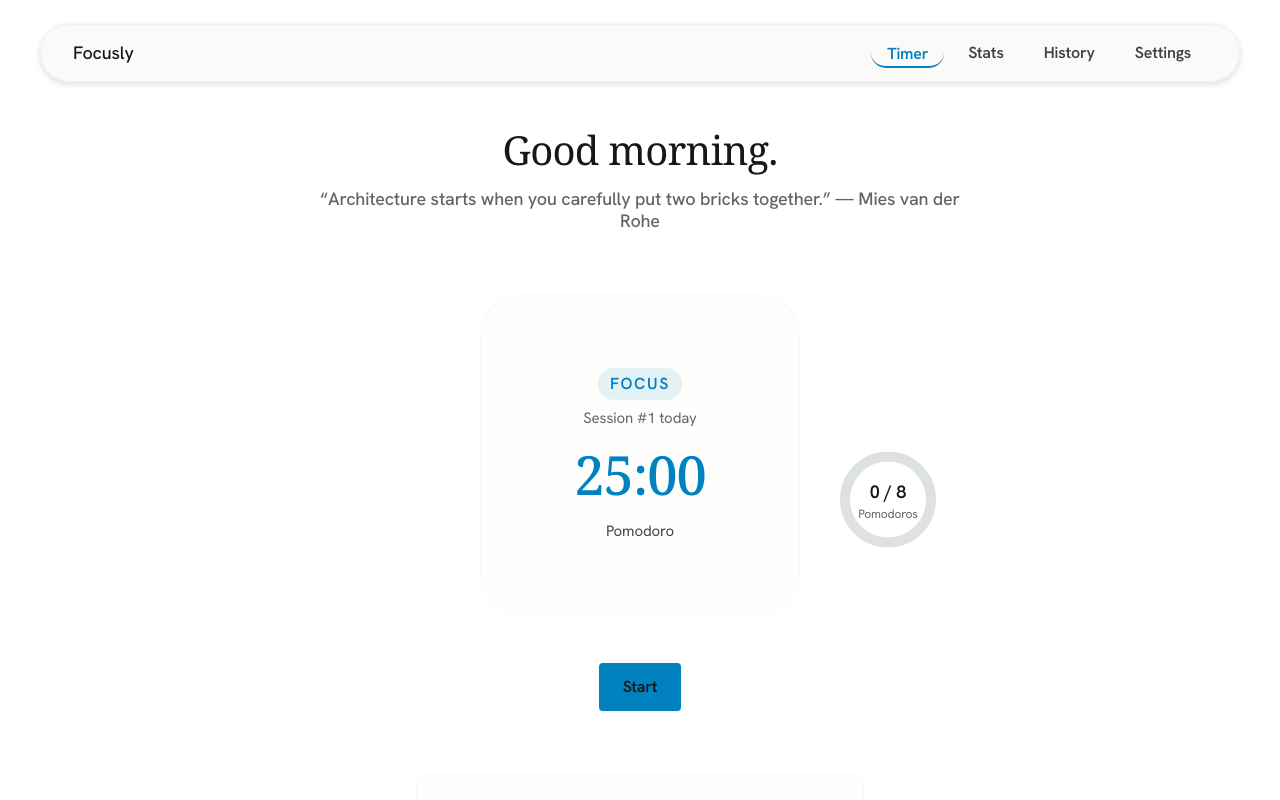
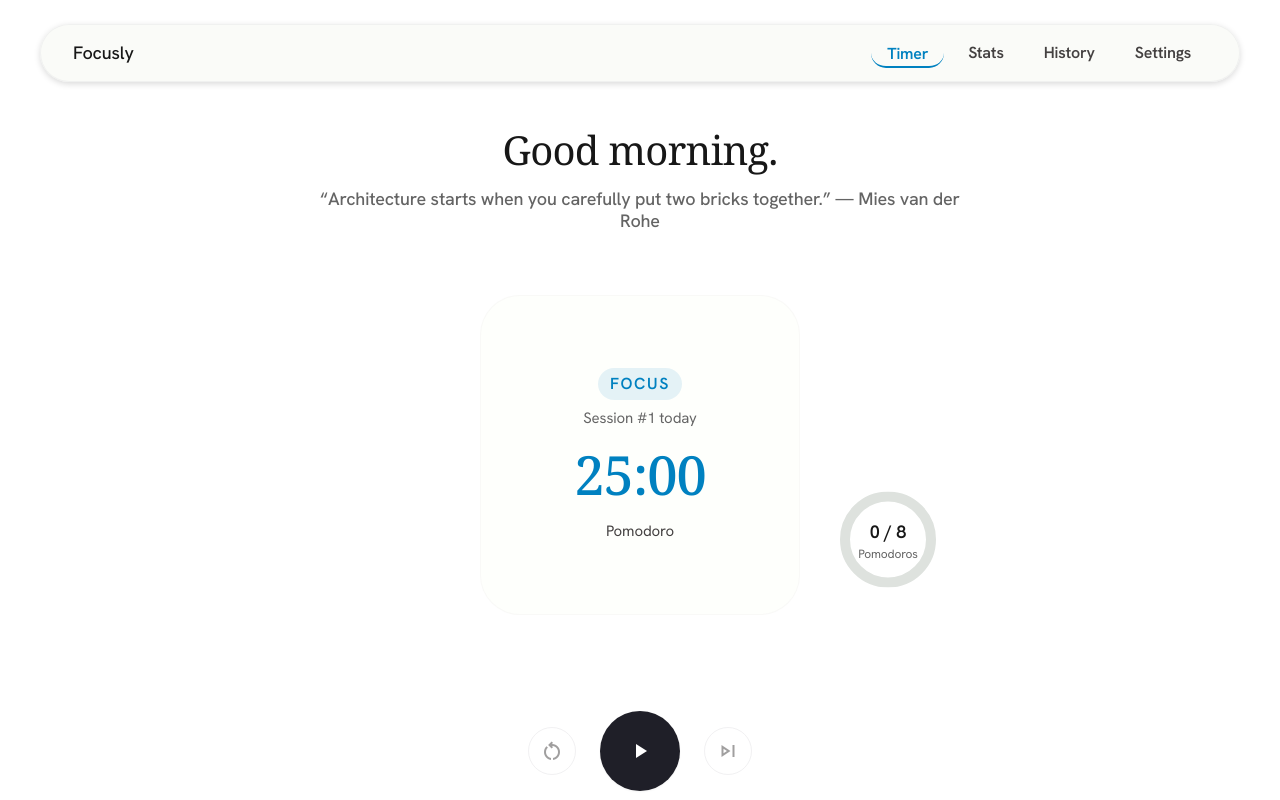
Before and after one commit to lequangtuyen543/Focusly, a React (Vite) app in the folder focusly-client/: page / in a window 1280 px wide. Shown: the top 800 px of the page. Built offline with nearby package versions, Linux system fonts and the light colour scheme.

Commit message:
Match Timer Buttons with Stitch Design

```diff
--- a/focusly-client/src/components/timer/TimerControls.tsx
+++ b/focusly-client/src/components/timer/TimerControls.tsx
@@ -1,5 +1,5 @@
 import React, { useEffect, useState, useCallback } from 'react';
-import { Button } from '@/components/ui/button';
+
 import { useTimerStore } from '@/store/timerStore';
 import { useSettingsStore } from '@/store/settingsStore';
 import { requestPermission } from '@/hooks/useNotification';
@@ -80,35 +80,55 @@ const TimerControls: React.FC = () => {
   }, [clearConfirm]);
 
   return (
-    <div className="flex items-center gap-4">
-      {status === 'idle' && (
-        <Button variant="primary" size="lg" onClick={handleStart}>
-          Start
-        </Button>
+    <div className="flex items-center gap-6 mt-12">
+      <button
+        onClick={status !== 'idle' ? handleResetClick : undefined}
+        disabled={status === 'idle'}
+        className={`w-12 h-12 flex items-center justify-center rounded-full border border-outline-variant/50 transition-colors ${
+          status === 'idle'
+            ? 'text-slate-gray opacity-50 cursor-not-allowed'
+            : confirmingReset
+            ? 'text-error border-error/50 hover:bg-error/10'
+            : 'text-slate-gray hover:bg-surface-container hover:text-primary'
+        }`}
+        title={confirmingReset ? 'Confirm Reset' : 'Reset'}
+      >
+        <span className="material-symbols-outlined" style={{ fontVariationSettings: "'FILL' 0" }}>
+          restart_alt
+        </span>
+      </button>
+
+      {status === 'running' ? (
+        <button
+          onClick={pause}
+          className="w-20 h-20 flex items-center justify-center rounded-full bg-primary text-on-primary shadow-sm hover:scale-95 transition-transform"
+          title="Pause"
+        >
+          <span className="material-symbols-outlined text-4xl" style={{ fontVariationSettings: "'FILL' 1" }}>
+            pause
+          </span>
+        </button>
+      ) : (
+        <button
+          onClick={status === 'idle' ? handleStart : resume}
+          className="w-20 h-20 flex items-center justify-center rounded-full bg-primary text-on-primary shadow-sm hover:scale-95 transition-transform"
+          title={status === 'idle' ? 'Start' : 'Resume'}
+        >
+          <span className="material-symbols-outlined text-4xl" style={{ fontVariationSettings: "'FILL' 1" }}>
+            play_arrow
+          </span>
+        </button>
       )}
 
-      {status === 'running' && (
-        <Button variant="secondary" size="lg" onClick={pause}>
-          Pause
-        </Button>
-      )}
-
-      {status === 'paused' && (
-        <Button variant="secondary" size="lg" onClick={resume}>
-          Resume
-        </Button>
-      )}
-
-      {status !== 'idle' && (
-        <Button
-          variant={confirmingReset ? 'danger' : 'ghost'}
-          size="md"
-          onClick={handleResetClick}
-          className="ml-2"
-        >
-          {confirmingReset ? 'Confirm Reset' : 'Reset'}
-        </Button>
-      )}
+      <button
+        disabled
+        className="w-12 h-12 flex items-center justify-center rounded-full border border-outline-variant/50 text-slate-gray opacity-50 cursor-not-allowed transition-colors"
+        title="Skip Next"
+      >
+        <span className="material-symbols-outlined" style={{ fontVariationSettings: "'FILL' 0" }}>
+          skip_next
+        </span>
+      </button>
     </div>
   );
 };
```
